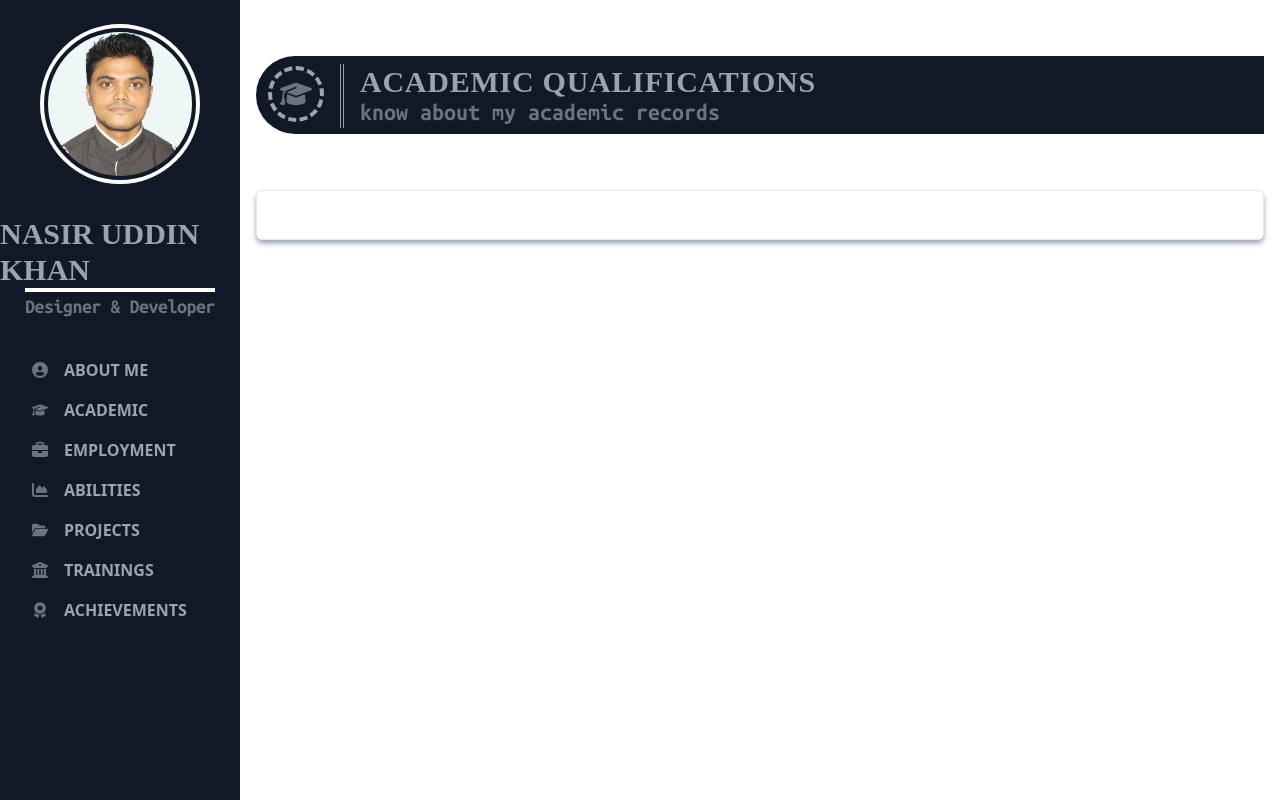
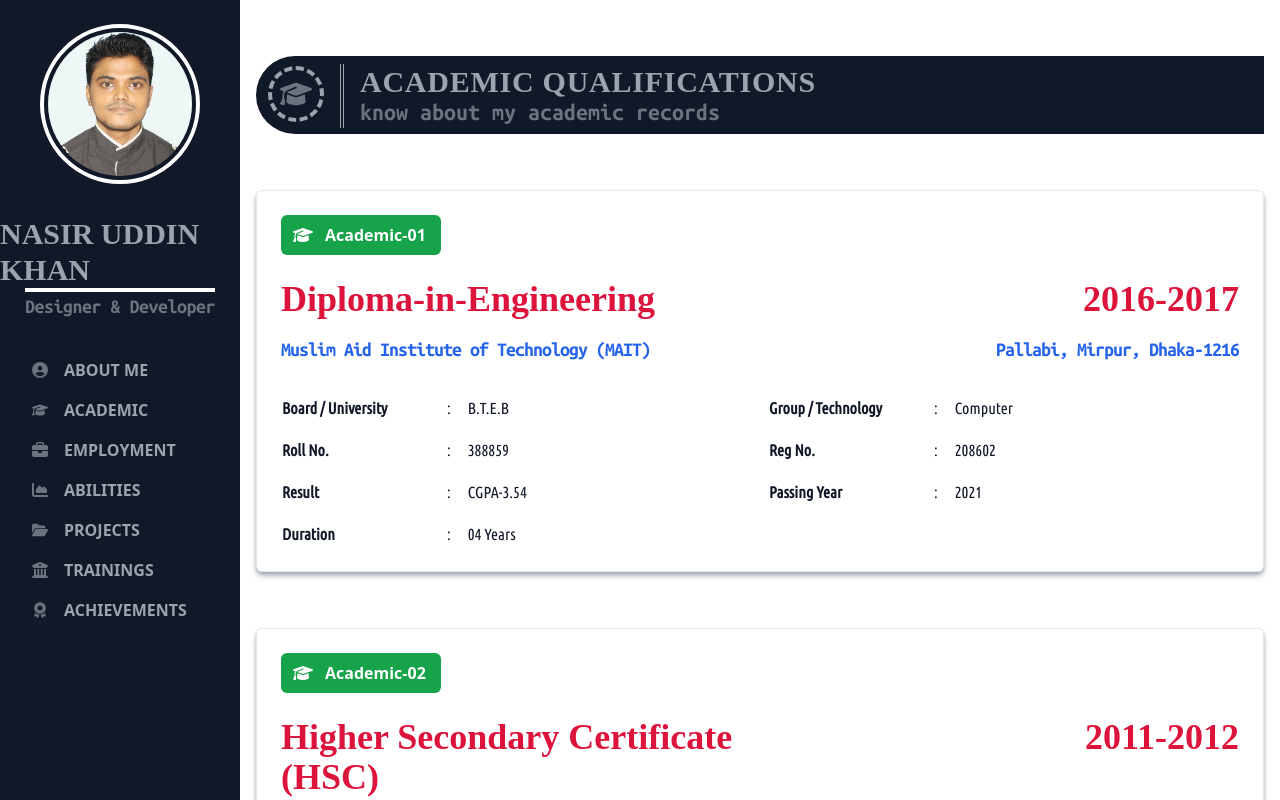
Before and after one commit to shawonk007/vite-web-based-resume, a Vue app: page /academic in a window 1280 px wide. Shown: the top 800 px of the page. Built offline with nearby package versions, Linux system fonts and the light colour scheme; a web font is replaced by a local one.

Commit message:
Academic section updated

```diff
--- a/src/components/ContentTitle.vue
+++ b/src/components/ContentTitle.vue
@@ -12,7 +12,7 @@ defineProps ({
     <fa-icon :icon="['fas', 'hand-point-right']" />
     <span class="ml-4">{{ content }}</span>
   </h5> -->
-  <h5 class="flex items-center text-xl font-bold font-ubuntu bg-blue-400 rounded-md after:mt-0.5 after:flex-1 after:border-t-4 after:border-gray-300 px-4 py-0.5 mb-6" >
+  <h5 class="flex items-center text-xl font-bold font-ubuntu bg-blue-400 rounded-full after:mt-0.5 after:flex-1 after:border-t-4 after:border-gray-300 px-4 py-0.5 mb-6" >
     <fa-icon :icon="['fas', 'hand-point-right']" class="text-gray-300" />
     <span class="mx-3 text-gray-200">{{ content }} </span>
   </h5>
--- a/src/components/about/PhysicalInfo.vue
+++ b/src/components/about/PhysicalInfo.vue
@@ -9,7 +9,7 @@ export default {
       informations : [
         { title : 'Height', data : '5 feet 3 inch' },
         { title : 'Weight', data : '64 Kgs' },
-        { title : 'Blood Group', data : 'B-Potitive' }
+        { title : 'Blood Group', data : 'B-Positive' }
       ]
     };
   },
--- a/src/views/Academic.vue
+++ b/src/views/Academic.vue
@@ -3,16 +3,80 @@ import AppLayout from "@/layouts/AppLayout.vue";
 import ContentSection from "@/components/ContentSection.vue";
 import PageTitle from "@/components/PageTitle.vue";
 import ContentCard from "@/components/ContentCard.vue";
-import ContentTitle from "@/components/ContentTitle.vue";
+
+const informations = [
+  {
+    title : 'Diploma-in-Engineering', session : '2016-2017', institute : 'Muslim Aid Institute of Technology (MAIT)', location : 'Pallabi, Mirpur, Dhaka-1216',
+    datatable : [
+      { head : 'Board / University', detail : 'B.T.E.B' },
+      { head : 'Group / Technology', detail : 'Computer' },
+      { head : 'Roll No.', detail : '388859' },
+      { head : 'Reg No.', detail : '208602' },
+      { head : 'Result', detail : 'CGPA-3.54' },
+      { head : 'Passing Year', detail : '2021' },
+      { head : 'Duration', detail : '04 Years' },
+    ]
+  },
+  {
+    title : 'Higher Secondary Certificate (HSC)', session : '2011-2012', institute : 'Govt. Banga Bandhu College', location : 'Pallabi, Mirpur, Dhaka-1216',
+    datatable : [
+      { head : 'Board / University', detail : 'Dhaka' },
+      { head : 'Group / Technology', detail : 'Science' },
+      { head : 'Roll No.', detail : '102424' },
+      { head : 'Reg No.', detail : '693127' },
+      { head : 'Result', detail : 'GPA-3.10' },
+      { head : 'Passing Year', detail : '2013' },
+      { head : 'Duration', detail : '02 Years' },
+    ]
+  },
+  {
+    title : 'Secondary School Certificate (SSC)', session : '2009-2010', institute : 'Bangladesh Adarsha Shikkha Niketon High School', location : 'Pallabi, Mirpur, Dhaka-1216',
+    datatable : [
+      { head : 'Board / University', detail : 'Dhaka' },
+      { head : 'Group / Technology', detail : 'Science' },
+      { head : 'Roll No.', detail : '112421' },
+      { head : 'Reg No.', detail : '452006' },
+      { head : 'Result', detail : 'GPA-3.25' },
+      { head : 'Passing Year', detail : '2011' },
+      { head : 'Duration', detail : '02 Years' },
+    ]
+  },
+];
+
+const exposeData = {
+  informations
+};
+
+const formattedIndex = (index) => {
+  return index < 9 ? `0${index + 1}` : index + 1;
+};
 </script>
 
 <template>
   <AppLayout>
     <PageTitle icon="graduation-cap" heading="Academic Qualifications" subheading="know about my academic records" />
-    <ContentSection>
-      <ContentCard display="block">
+    <ContentSection class="grid grid-cols-1 gap-14">
+      <ContentCard v-for="(info, index) of informations" display="block" v-bind:key="info.index">
+        <div class="block text-white bg-green-600 rounded-md px-3 py-2 w-40 cursor-pointer">
+          <fa-icon :icon="['fas', 'graduation-cap']" />
+          <span class="font-bold ml-3">Academic-{{ formattedIndex(index) }}</span>
+        </div>
+        <div class="grid grid-cols-2 gap-4 mt-6">
+          <h4 class="text-4xl text-[crimson] font-bold font-cursive text-left" >{{ info.title }}</h4>
+          <h4 class="text-4xl text-[crimson] font-bold font-cursive text-right" >{{ info.session }}</h4>
+          <h6 class="text-xl text-blue-600 font-semibold font-monospace tracking-tighter text-left" >{{ info.institute }}</h6>
+          <h6 class="text-xl text-blue-600 font-semibold font-monospace tracking-tighter text-right" >{{ info.location }}</h6>
+        </div>
+        <table class="min-w-full text-left text-gray-900 font-condensed mt-8">
+          <tbody class="grid grid-cols-2 gap-4">
+            <tr v-for="data of info.datatable">
+              <th scope="col" width="150" >{{ data.head }}</th>
+              <td class="px-4">:</td>
+              <td>{{ data.detail }}</td>
+            </tr>
+          </tbody>
+        </table>
       </ContentCard>
     </ContentSection>
-    <!-- <ContentSection></ContentSection> -->
   </AppLayout>
 </template>
```
